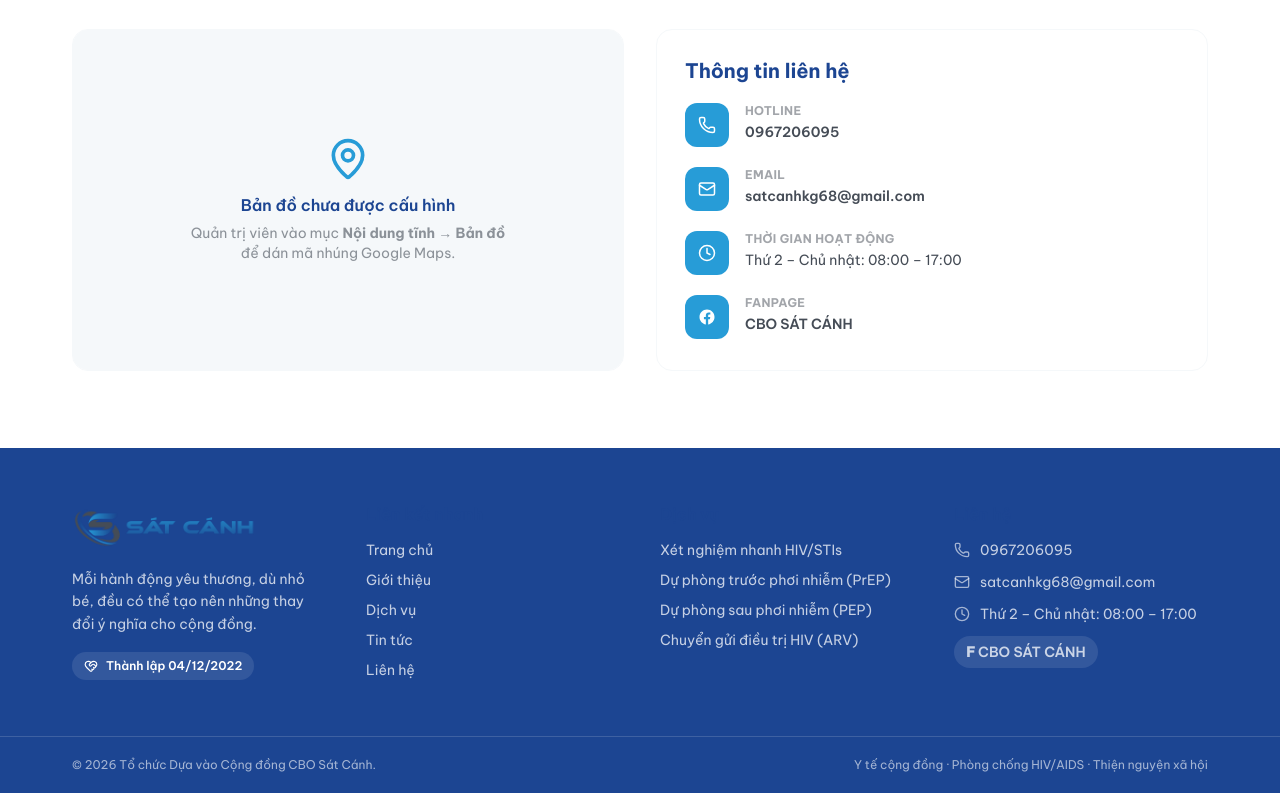
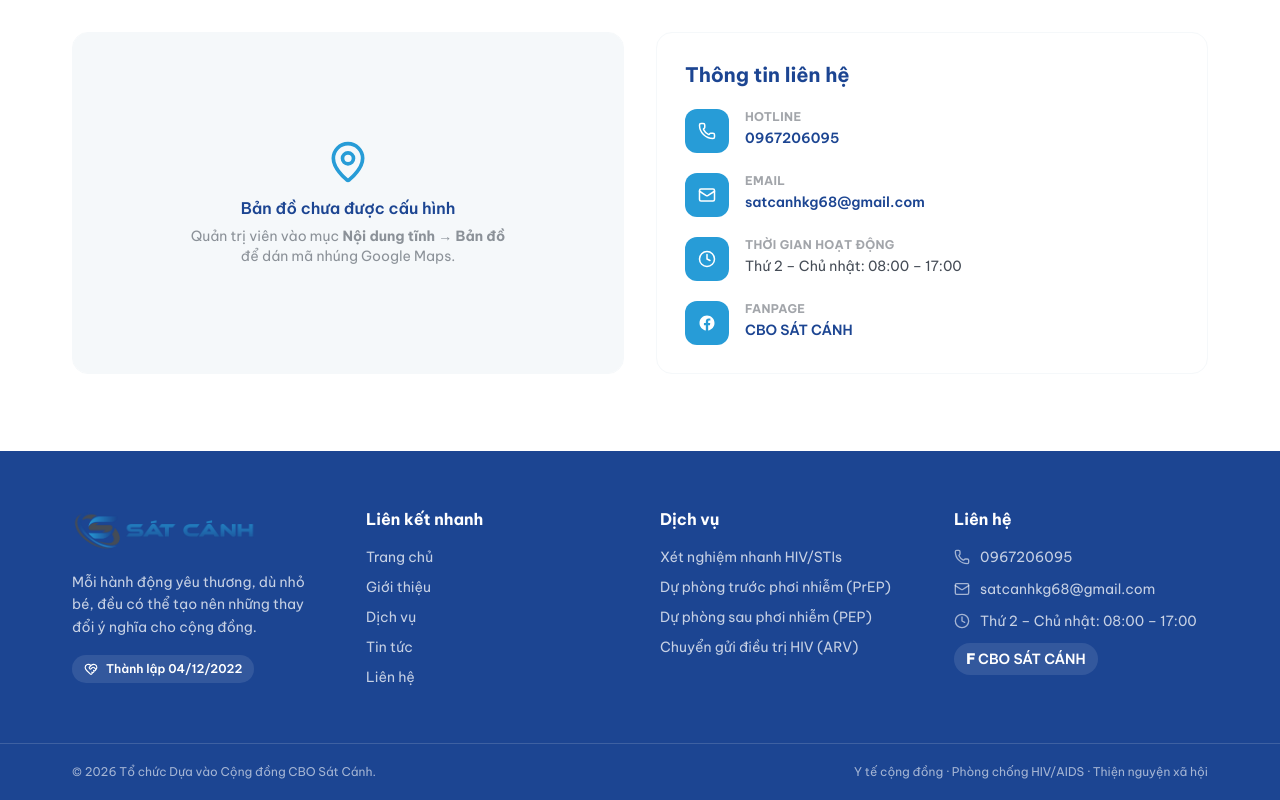
Before and after one commit to ThanhBinhITDev/cbo-sat-canh, a Next.js app: page /lien-he in a window 1280 px wide. Shown: the part 1860-2660 px from the top of the page. Built offline with nearby package versions, Linux system fonts and the light colour scheme; no server answers; the database is empty.

Commit message:
fix lỗi dao diện

```diff
--- a/app/globals.css
+++ b/app/globals.css
@@ -48,6 +48,9 @@
   }
 }
 
+/* Base nằm trong @layer để utility Tailwind (text-white, text-ink...)
+ * luôn thắng — viết ngoài layer sẽ nuốt màu chữ của <a>, <h1>-<h4>. */
+@layer base {
   html {
     scroll-padding-top: 84px;
     -webkit-text-size-adjust: 100%;
@@ -78,6 +81,7 @@ h4 {
   a {
     color: inherit;
     text-decoration: none;
+  }
 }
 
 /* Locked #16: không vẽ vòng focus ở nút, link, tab, chip, card, dòng. */
--- a/components/site/Footer.tsx
+++ b/components/site/Footer.tsx
@@ -44,7 +44,7 @@ export default function Footer({ contact, slogan, copyright, address }: Props) {
         </div>
 
         <nav aria-label="Liên kết nhanh">
-          <h2 className="mb-4 text-base font-bold">Liên kết nhanh</h2>
+          <h2 className="mb-4 text-base font-bold text-white">Liên kết nhanh</h2>
           <ul className="space-y-2.5 text-sm text-white/75">
             {QUICK_LINKS.map((l) => (
               <li key={l.href}>
@@ -57,7 +57,7 @@ export default function Footer({ contact, slogan, copyright, address }: Props) {
         </nav>
 
         <div>
-          <h2 className="mb-4 text-base font-bold">Dịch vụ</h2>
+          <h2 className="mb-4 text-base font-bold text-white">Dịch vụ</h2>
           <ul className="space-y-2.5 text-sm text-white/75">
             {SERVICES.map((s) => (
               <li key={s}>
@@ -70,7 +70,7 @@ export default function Footer({ contact, slogan, copyright, address }: Props) {
         </div>
 
         <div>
-          <h2 className="mb-4 text-base font-bold">Liên hệ</h2>
+          <h2 className="mb-4 text-base font-bold text-white">Liên hệ</h2>
           <ul className="space-y-3 text-sm text-white/75">
             <li className="flex gap-2.5">
               <Phone size={16} className="mt-0.5 shrink-0 text-white/60" />
```
Lines whose indentation alone changed are shown as unchanged.
